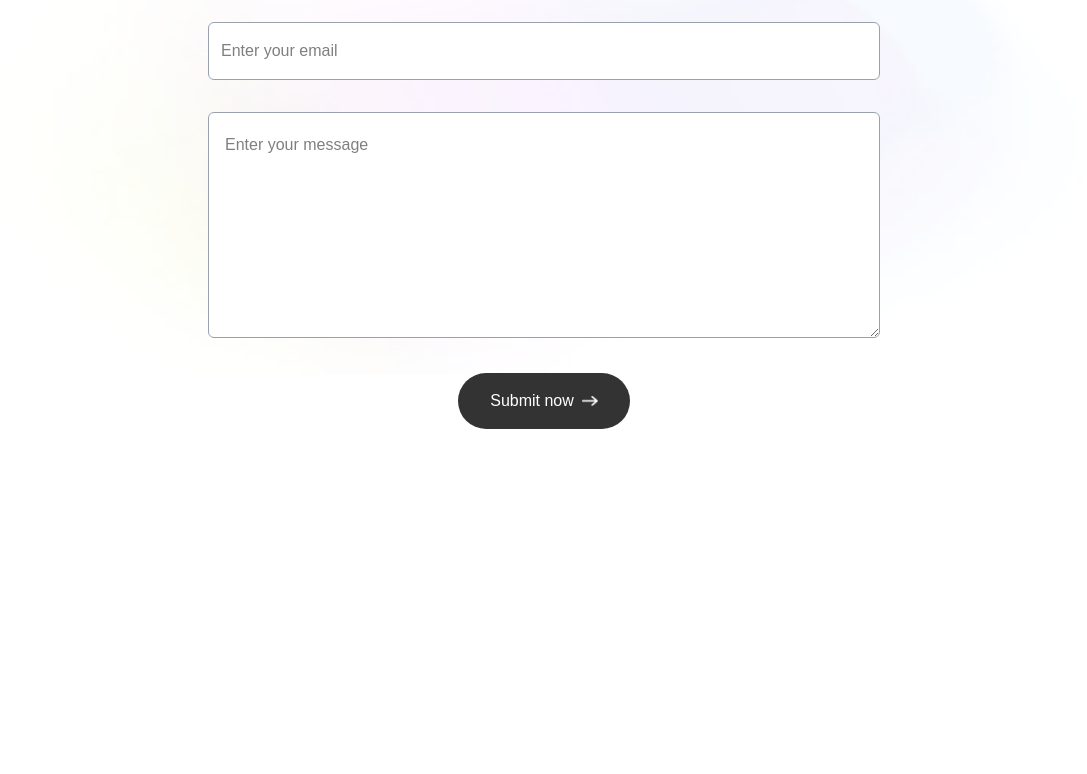
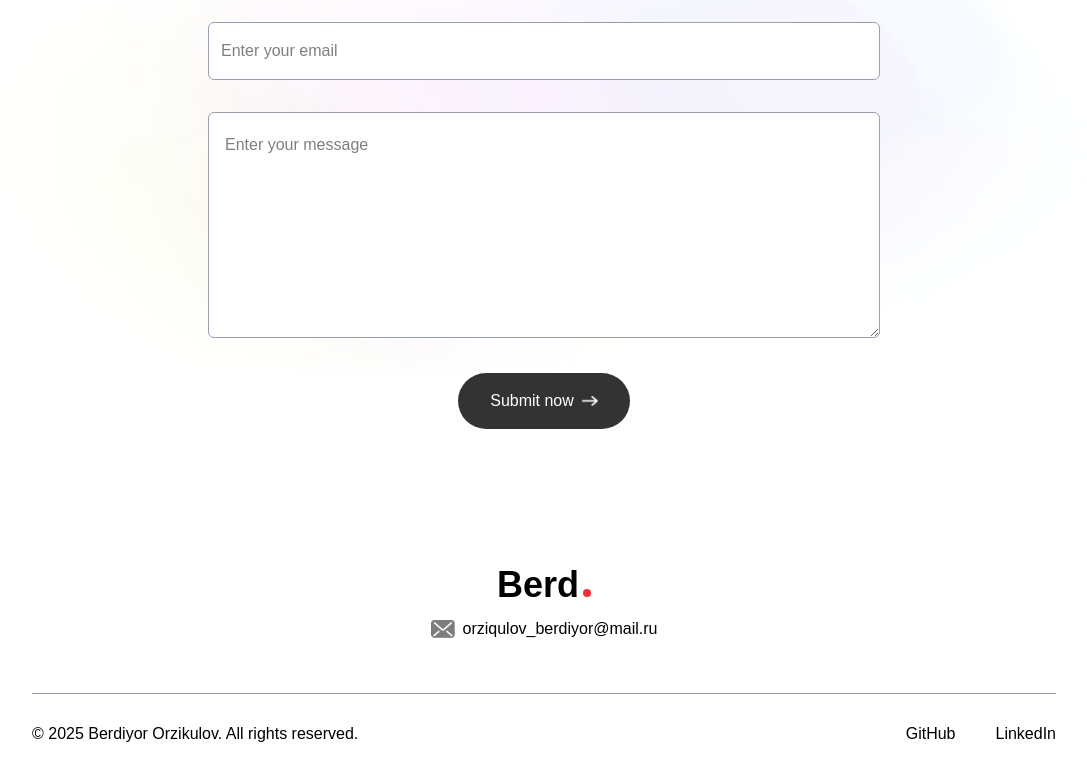
Before and after one commit to bekov28/my-website, a Next.js app: page / in a window 1280 px wide. Shown: the part 3363-4137 px from the top of the page, without its empty margins (96-1183 px from the left). Before the commit the page ends 3848 px from the top, so only its background shows below. Built offline with nearby package versions, Linux system fonts and the light colour scheme; a web font is replaced by a local one.

Commit message:
footer added

```diff
--- /dev/null
+++ b/app/components/Footer.jsx
@@ -0,0 +1,39 @@
+import { assets } from "@/assets/assets";
+import Image from "next/image";
+import React from "react";
+Image;
+
+const Footer = () => {
+  return (
+    <div className="mt-20">
+      <div className="w-36 mx-auto mb-2 flex items-center justify-center">
+        <h1 className="font-semibold text-4xl">Berd</h1>
+        <span className="inline-block h-2 w-2 rounded-full bg-red-500 mt-4 ml-1"></span>
+      </div>
+
+      <div className="w-max flex items-center gap-2 mx-auto">
+        <Image src={assets.mail_icon} alt="" className="w-6" />
+        orziqulov_berdiyor@mail.ru
+      </div>
+
+      <div className="text-center sm:flex items-center justify-between border-t border-gray-400 mx-[10%] mt-12 py-6">
+        <p>© 2025 Berdiyor Orzikulov. All rights reserved.</p>
+
+        <ul className="flex items-center gap-10 justify-center mt-4 sm:mt-0">
+          <li>
+            <a target="_blank" href="https://github.com/bekov28">
+              GitHub
+            </a>
+          </li>
+          <li>
+            <a target="_blank" href="https://www.linkedin.com/in/berdiyor-orzikulov/">
+              LinkedIn
+            </a>
+          </li>
+        </ul>
+      </div>
+    </div>
+  );
+};
+
+export default Footer;
--- a/app/page.js
+++ b/app/page.js
@@ -1,6 +1,7 @@
 "use client";
 import About from "./components/About";
 import Contact from "./components/Contact";
+import Footer from "./components/Footer";
 import Header from "./components/Header";
 import Navbar from "./components/Navbar";
 import Services from "./components/Services";
@@ -15,6 +16,7 @@
       <Services />
       <Work />
       <Contact />
+      <Footer />
     </>
   );
 }
```
